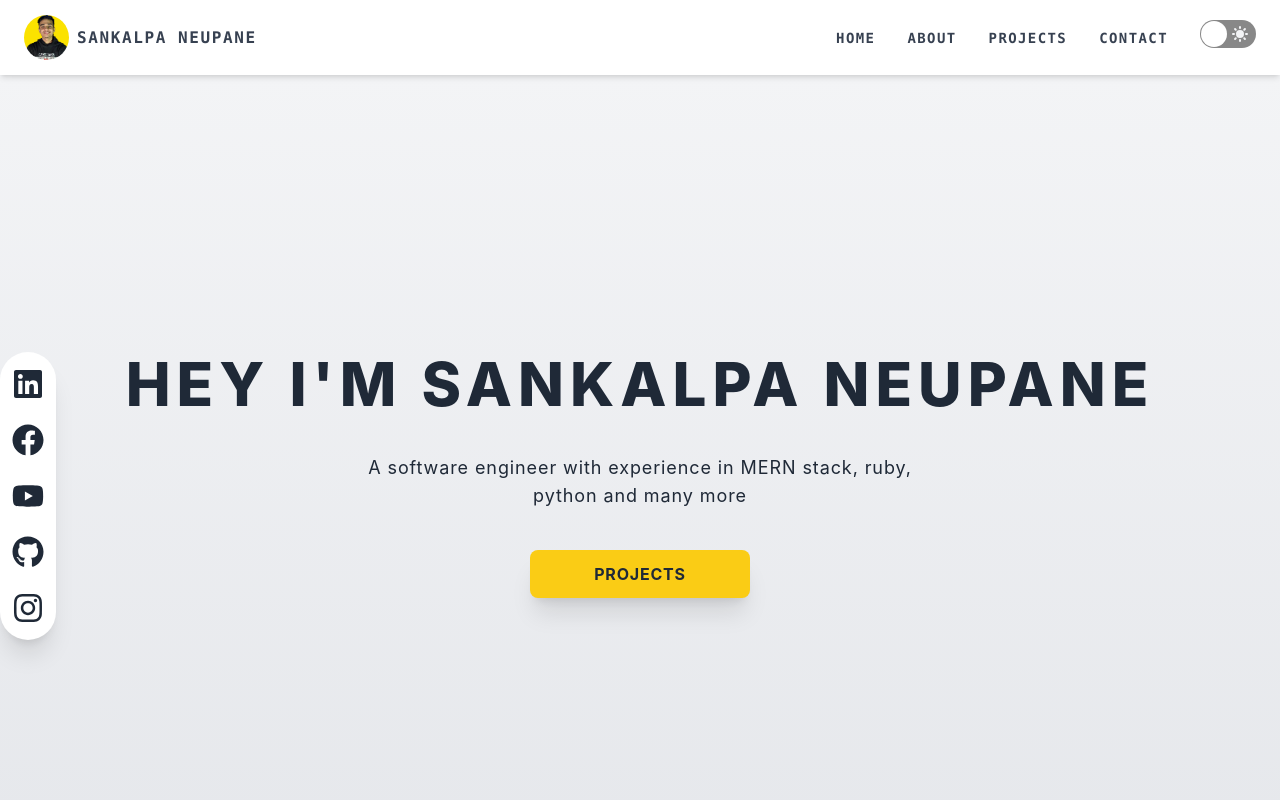
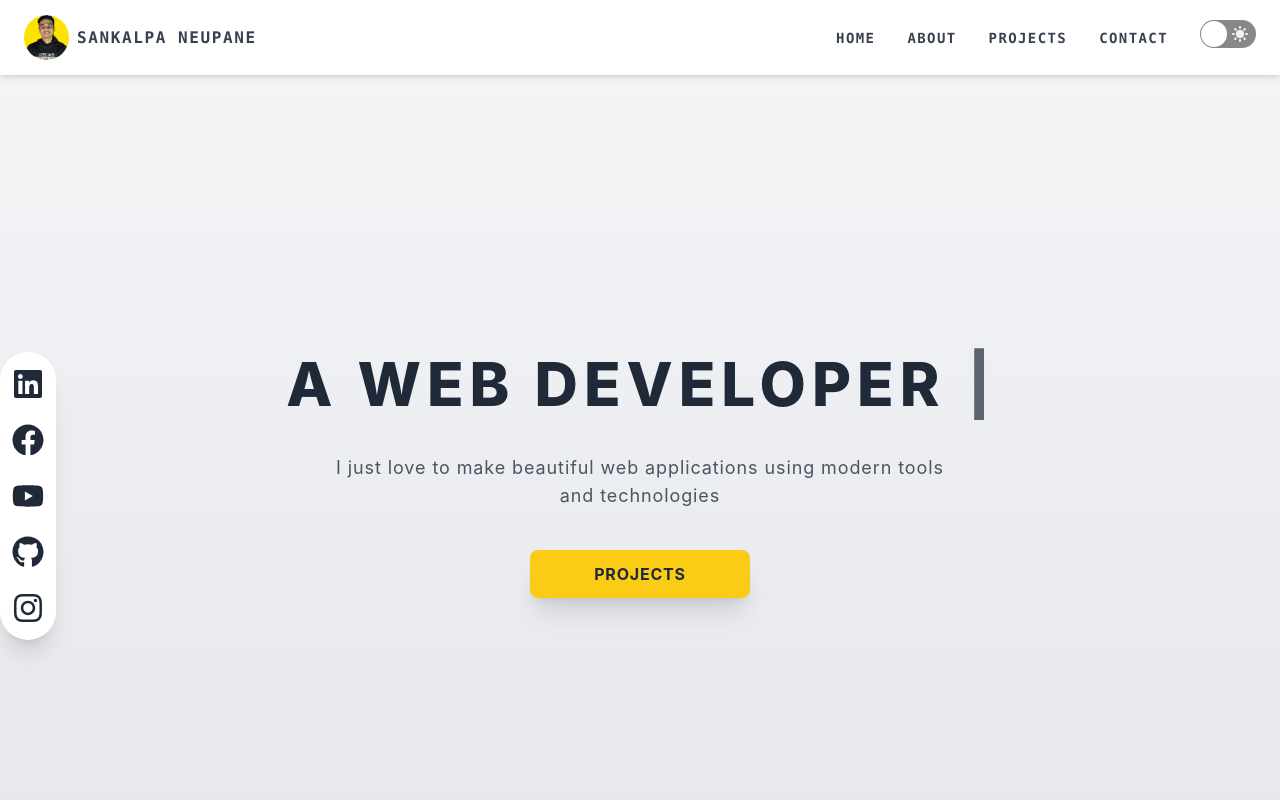
Before and after one commit to mukeshadhikari118/myportfolio, a Next.js app: page / in a window 1280 px wide. Shown: the top 800 px of the page. Built offline with nearby package versions, Linux system fonts and the light colour scheme.

Commit message:
added typewriter

```diff
--- a/components/Introduction.js
+++ b/components/Introduction.js
@@ -6,9 +6,17 @@ import { FaInstagram } from "react-icons/fa";
 import { FaGithub } from "react-icons/fa";
 import { useSelector } from "react-redux";
 import { Link as Link2 } from "react-scroll";
+import { useTypewriter, Cursor} from 'react-simple-typewriter'
 
 function Introduction() {
   const mode = useSelector((state) => state.theme?.theme);
+  const [text] = useTypewriter({
+    words: [" hey! I'm Sankalpa ", 'a web developer', 'a react developer'],
+    loop: false,
+    delaySpeed: 2000,
+    typeSpeed: 100
+
+  })
   return (
     <main
       id="home"
@@ -19,11 +27,11 @@ function Introduction() {
       }  h-[550px] md:h-[802px]  flex flex-col text-center justify-center items-center space-y-10 relative transition-all duration-300`}
     >
       <h1 className="font-extrabold selection:bg-yellow-400 text-3xl md:text-6xl  uppercase tracking-widest">
-        hey i&apos;m sankalpa Neupane
+       {text} <Cursor />
       </h1>
-      <p className="font-light selection:bg-yellow-400 tracking-wider md:font-normal md:text-lg  px-4 md:w-1/2">
+      <p className="font-light text-gray-600 text-sm selection:bg-yellow-400 tracking-wider md:font-normal md:text-lg  px-4 md:w-1/2">
         {" "}
-        A software engineer with experience in MERN stack, ruby, python and many more
+        I just love to make beautiful web applications using modern tools and technologies
       </p>
       <Link2 to="projects" smooth={true} offset={-120}>
         <button className="bg-yellow-400 select-none hover:-translate-y-1 shadow-xl tracking-wider uppercase font-bold text-gray-800 py-3 px-16 transition-all duration-500 rounded-lg">
--- a/components/Navbar.js
+++ b/components/Navbar.js
@@ -6,6 +6,7 @@ import { Link as Link2 } from "react-scroll";
 import Switch from "react-switch";
 import { useDispatch, useSelector } from "react-redux";
 import { changeTheme } from "../redux/themeSlice";
+import {motion} from 'framer-motion'
 
 function Navbar() {
   const dispatch = useDispatch();
@@ -26,7 +27,13 @@ function Navbar() {
         } shadow-md flex items-center justify-between px-4 md:px-6`}
       >
         <Link2 to="home" smooth={true} offset={-100}>
-          <div
+          <motion.div initial={{
+            x: -500
+          }} animate={{
+            x:0
+          }} transition={{
+            duration: 1
+          }}
             onClick={() => setmobileView(false)}
             className="flex items-center uppercase space-x-2 "
           >
@@ -41,10 +48,16 @@ function Navbar() {
             <p className="font-extrabold  tracking-widest cursor-pointer hover:text-yellow-400 transition-all duration-300  font-mono">
               Sankalpa Neupane
             </p>
-          </div>
+          </motion.div >
         </Link2>
 
-        <div className="md:flex items-center hidden font-extrabold font-mono text-sm  tracking-widest space-x-8 uppercase">
+        <motion.div initial={{
+            x: 500
+          }} animate={{
+            x:0
+          }} transition={{
+            duration: 1
+          }} className="md:flex items-center hidden font-extrabold font-mono text-sm  tracking-widest space-x-8 uppercase">
           <Link2
             to="home"
             smooth={true}
@@ -90,7 +103,7 @@ function Navbar() {
             onChange={handleChange}
             checked={checked}
           />
-        </div>
+        </motion.div>
         {!mobileView ? (
           <MenuIcon
             onClick={() => setmobileView(true)}
--- a/package.json
+++ b/package.json
@@ -12,6 +12,7 @@
     "@heroicons/react": "^1.0.6",
     "@reduxjs/toolkit": "^1.8.3",
     "axios": "^0.27.2",
+    "framer-motion": "^7.3.6",
     "mongoose": "^6.4.6",
     "next": "12.2.2",
     "react": "18.2.0",
@@ -20,6 +21,7 @@
     "react-icons": "^4.4.0",
     "react-redux": "^8.0.2",
     "react-scroll": "^1.8.7",
+    "react-simple-typewriter": "^4.0.2",
     "react-switch": "^7.0.0"
   },
   "devDependencies": {
```
Also changed, not shown: 1 other file (tests, documents, lock files or other folders).
